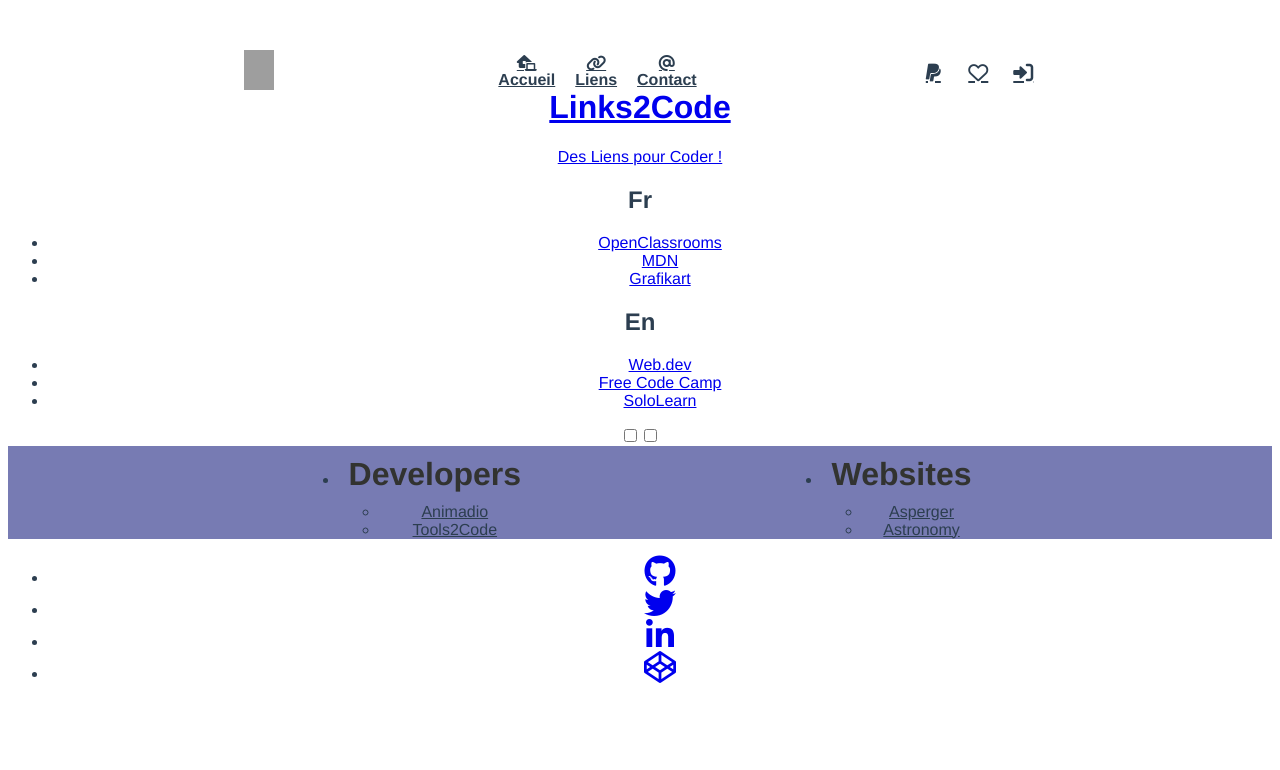
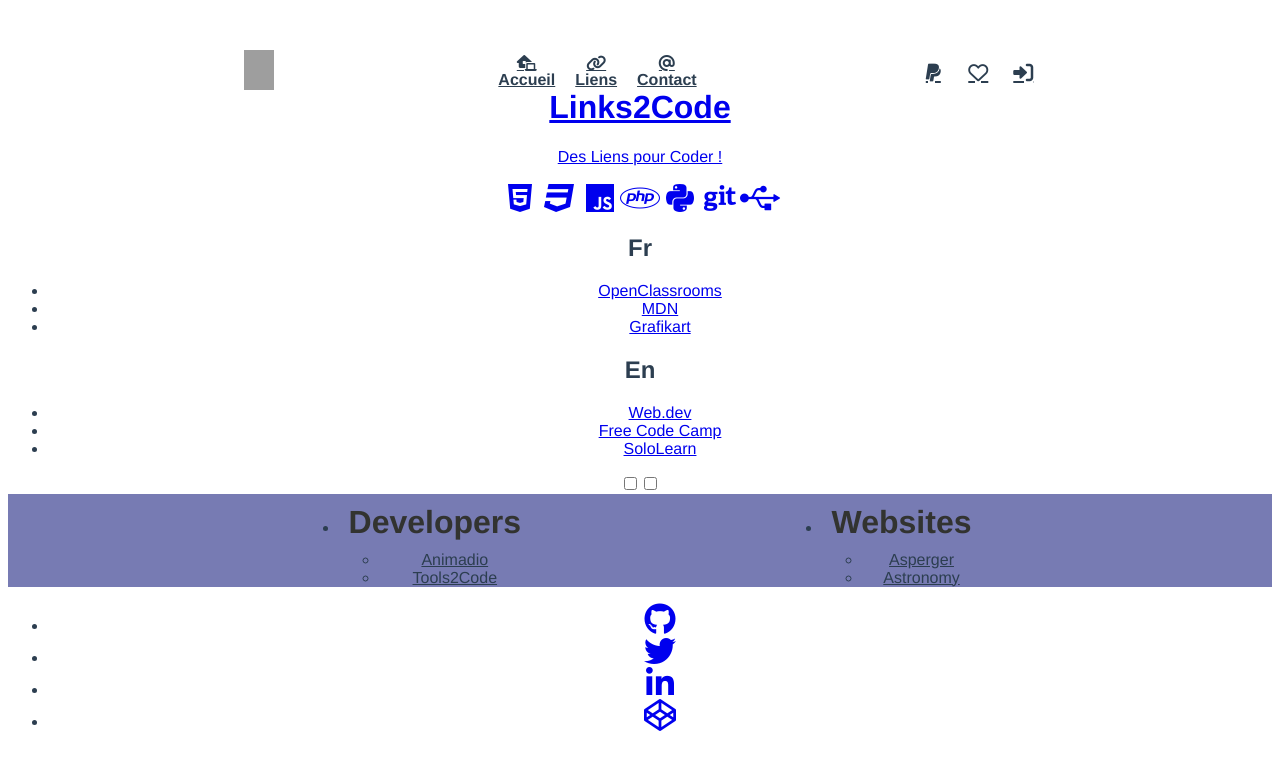
Before and after one commit to philippebeck/prototype, a Vue app in the folder ui/: page / in a window 1280 px wide. Shown: the top 770 px of the page. Built offline with nearby package versions, Linux system fonts and the light colour scheme; grey boxes are pictures that could not be loaded; a small style sheet from the web is missing.

Commit message:
Add icons to HomeView

```diff
--- a/ui/src/views/HomeView.vue
+++ b/ui/src/views/HomeView.vue
@@ -8,6 +8,17 @@
         href="/link">
         <h1>Links2Code</h1>
         <p>Des Liens pour Coder !</p>
+
+        <figure class="flex mar-top-md">
+          <i class="fa-brands fa-html5 fa-fw fa-2x"></i>
+          <i class="fa-brands fa-css3 fa-fw fa-2x"></i>
+          <i class="fa-brands fa-js fa-fw fa-2x"></i>
+          <i class="fa-brands fa-php fa-fw fa-2x"></i>
+          <i class="fa-brands fa-python fa-fw fa-2x"></i>
+          <i class="fa-brands fa-git fa-fw fa-2x"></i>
+          <i class="fa-brands fa-usb fa-fw fa-2x"></i>
+        </figure>
+
       </a>
     </header>
 
```
